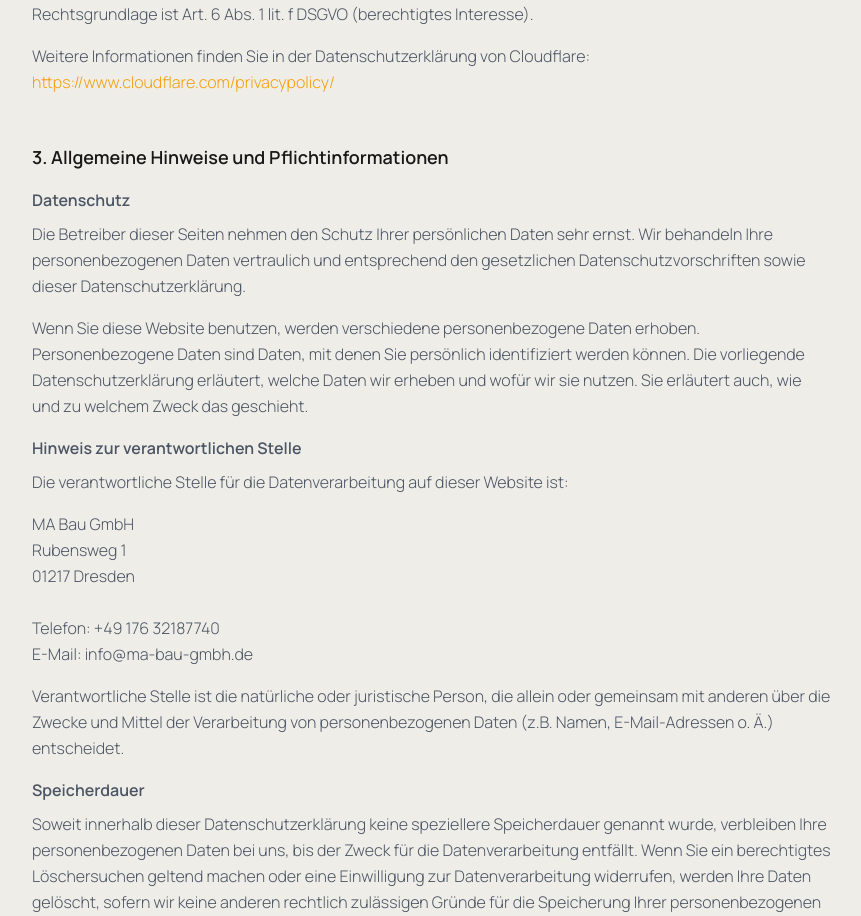
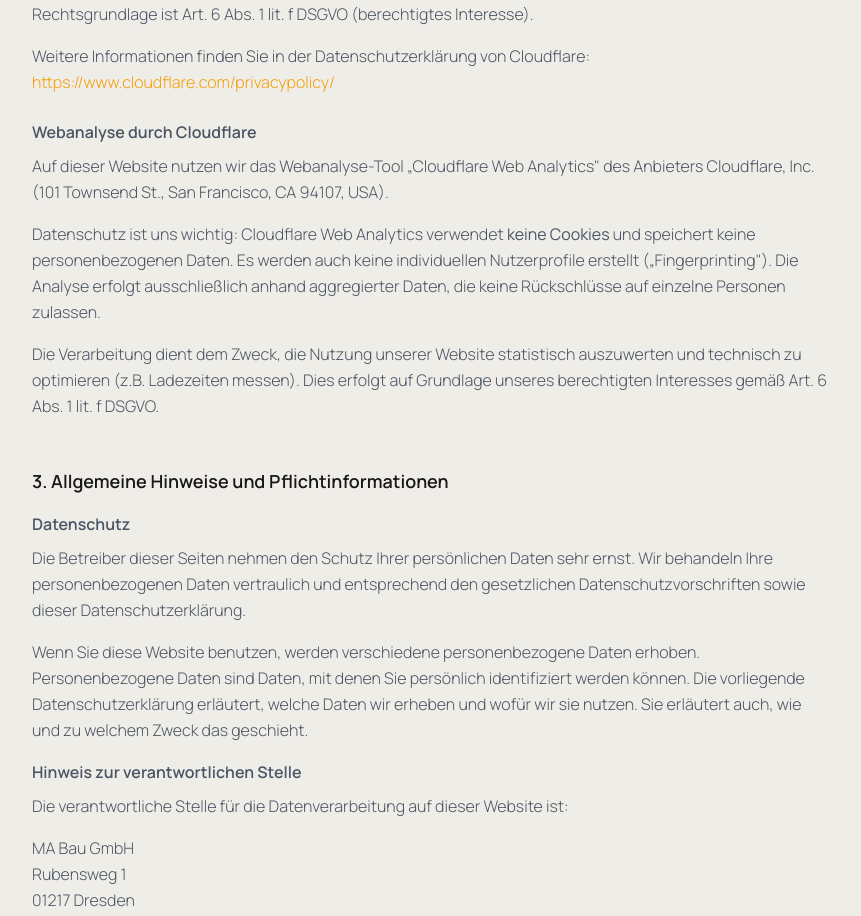
Before and after one commit to ViktorGladkich/ma-bau-solar, a React (Vite) app: page /#/datenschutz in a window 1280 px wide. Shown: the part 1401-2317 px from the top of the page, without its empty margins (208-1069 px from the left). Built offline with nearby package versions, Linux system fonts and the light colour scheme; no server answers; a web font is replaced by a local one.

Commit message:
docs: Add Cloudflare Web Analytics section to Datenschutz

```diff
--- a/src/pages/DatenschutzPage.tsx
+++ b/src/pages/DatenschutzPage.tsx
@@ -120,6 +120,27 @@
               >
                 https://www.cloudflare.com/privacypolicy/
               </a>
+            </p>
+
+            <h3 className="font-bold mb-2 mt-6">Webanalyse durch Cloudflare</h3>
+            <p className="mb-4">
+              Auf dieser Website nutzen wir das Webanalyse-Tool „Cloudflare Web
+              Analytics" des Anbieters Cloudflare, Inc. (101 Townsend St., San
+              Francisco, CA 94107, USA).
+            </p>
+            <p className="mb-4">
+              Datenschutz ist uns wichtig: Cloudflare Web Analytics verwendet
+              <strong> keine Cookies</strong> und speichert keine
+              personenbezogenen Daten. Es werden auch keine individuellen
+              Nutzerprofile erstellt („Fingerprinting"). Die Analyse erfolgt
+              ausschließlich anhand aggregierter Daten, die keine Rückschlüsse
+              auf einzelne Personen zulassen.
+            </p>
+            <p className="mb-4">
+              Die Verarbeitung dient dem Zweck, die Nutzung unserer Website
+              statistisch auszuwerten und technisch zu optimieren (z.B.
+              Ladezeiten messen). Dies erfolgt auf Grundlage unseres
+              berechtigten Interesses gemäß Art. 6 Abs. 1 lit. f DSGVO.
             </p>
           </section>
 
```
